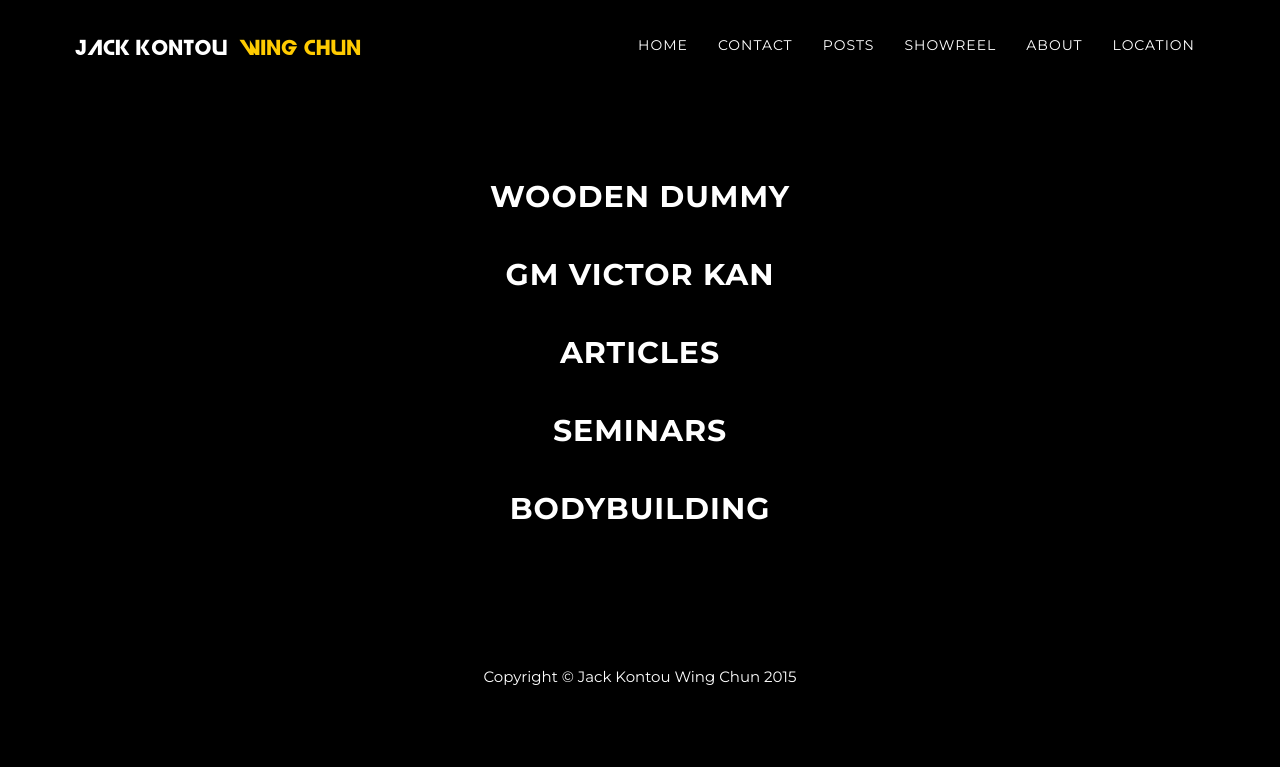
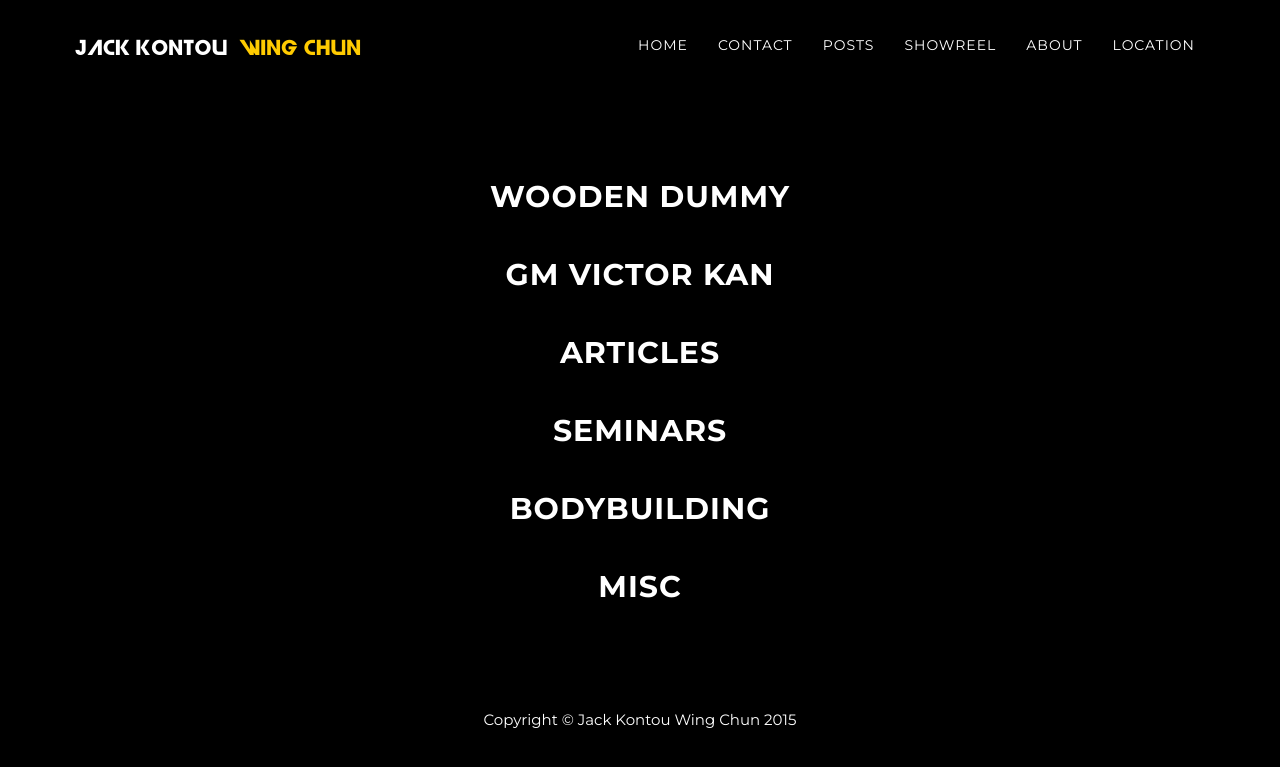
Before and after one commit to JackKontouWingChun/jkwc_ws, a Jekyll site: the page built from showreel/index.html, in a window 1280 px wide. Shown: the top 767 px of the page. Built offline with Jekyll 4.4.1, drawn with Linux system fonts in a browser that asks for light colours; comment, search, counter and statistics services are not loaded.

Commit message:
correction to Misc section

```diff
--- a/showreel/index.html
+++ b/showreel/index.html
@@ -36,7 +36,7 @@ title: Showreel
 				</ul>
 			</div>
 			<div class="row">
-				<h2><Misc</h2>
+				<h2>Misc</h2>
 				<ul class="gallery_misc row list-unstyled">
 				</ul>
 			</div>
```
